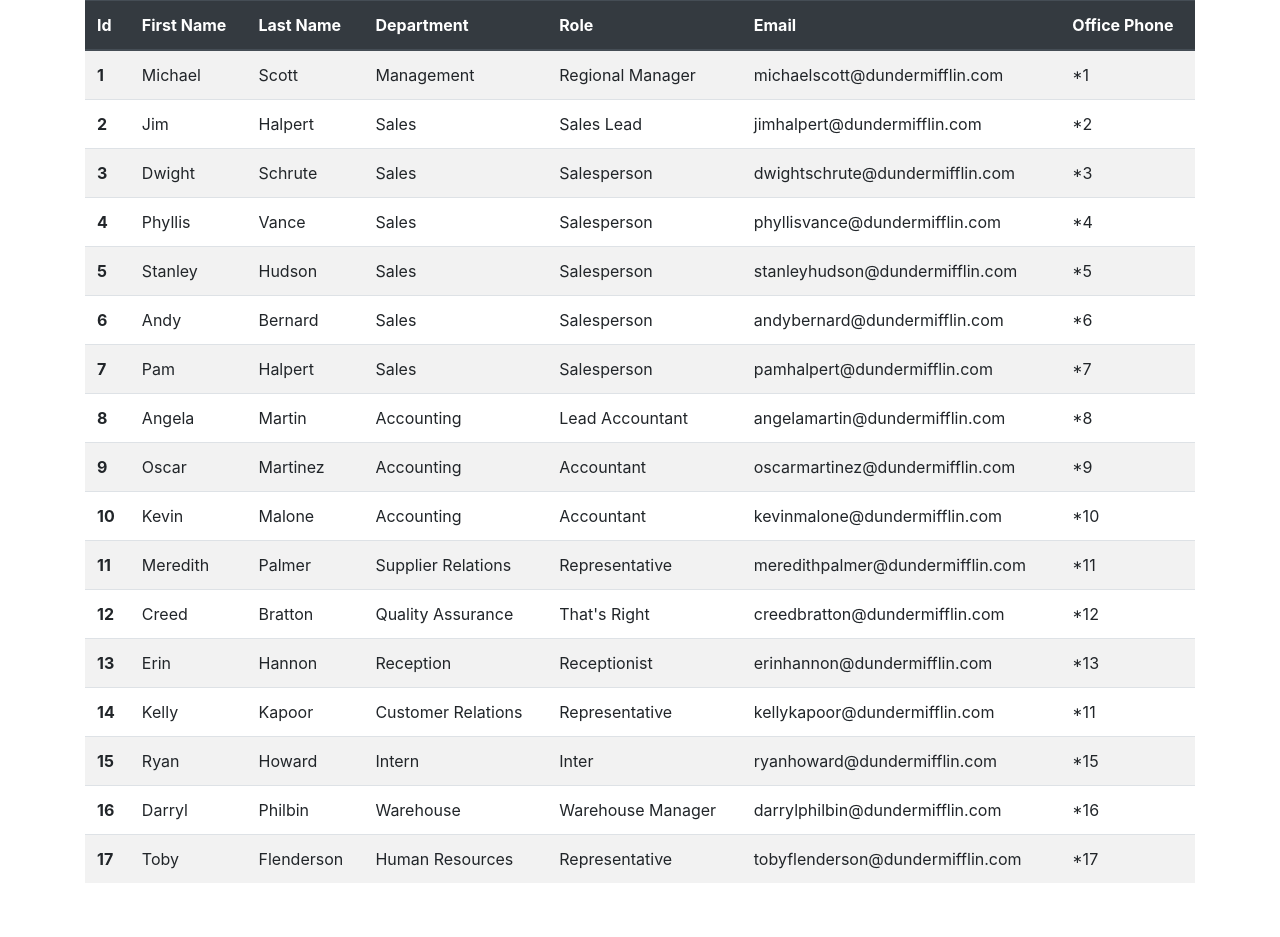
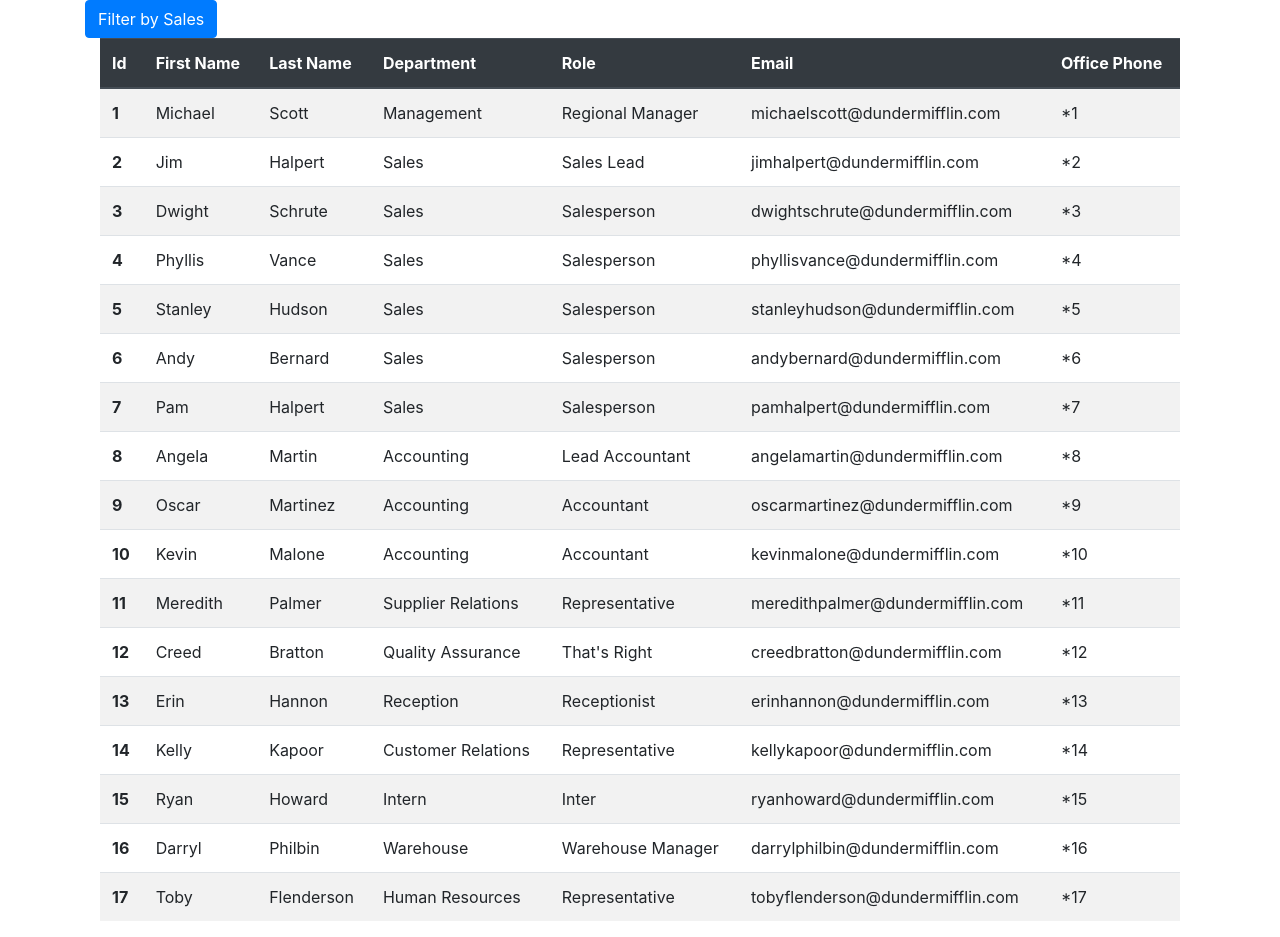
Before and after one commit to dmabell693/React-Employee-Directory, a React (Create React App) app: page / in a window 1280 px wide. Before the commit the page ends 899 px from the top, so only its background shows below. Built offline with nearby package versions, Linux system fonts and the light colour scheme.

Commit message:
added first filter function to return array of employees in sales department

```diff
--- a/src/App.js
+++ b/src/App.js
@@ -1,4 +1,5 @@
 import React from 'react';
+import Wrapper from "./components/Wrapper";
 import Table from "./components/Table";
 import TableHead from "./components/TableHead";
 import TableBody from "./components/TableBody";
@@ -12,8 +13,18 @@
     employees: employees
   }
 
+  filterSales = () => {
+    let salesArr = this.state.employees.filter(employee => employee.department === "Sales");
+    this.setState({employees: salesArr});
+  }
+
+
   render() {
     return (
+      <Wrapper
+      filterSales={() => this.filterSales()}
+
+      >
         <Table>
           <TableHead />
           <TableBody>
@@ -31,6 +42,7 @@
             ))}
           </TableBody>
         </Table>
+      </Wrapper>
     )
   }
 
--- /dev/null
+++ b/src/components/Wrapper/index.js
@@ -0,0 +1,19 @@
+import React from "react";
+import "./style.css";
+
+function Wrapper(props) {
+    return (
+        <div className="container">
+
+            <button className="btn btn-primary" onClick={props.filterSales}>
+                Filter by Sales
+            </button>
+
+            <div>
+                {props.children}
+            </div>
+        </div>
+    )
+}
+
+export default Wrapper;
--- a/src/employees.json
+++ b/src/employees.json
@@ -123,7 +123,7 @@
         "department": "Customer Relations",
         "role": "Representative",
         "email": "kellykapoor@dundermifflin.com",
-        "office_phone": "*11"
+        "office_phone": "*14"
     },
     {
         "id": 15,
```
Also changed, not shown: src/components/Wrapper/style.css (added). Lines whose indentation alone changed are shown as unchanged.
